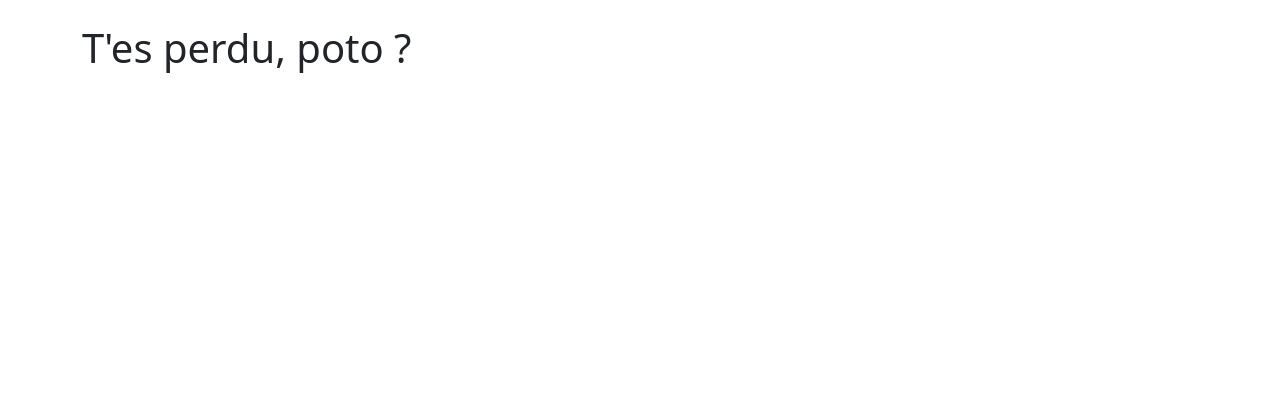
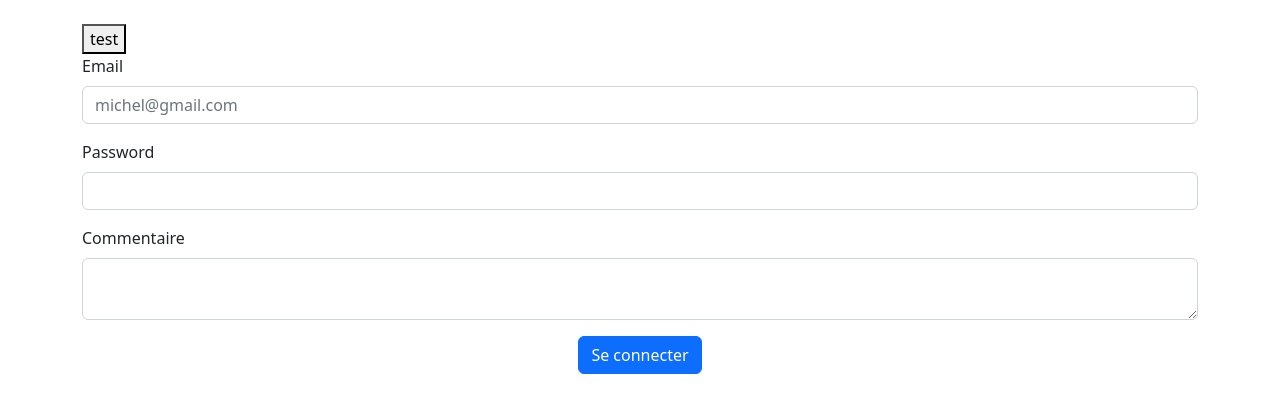
Before and after one commit to mvidailhet/promo-septembre-2022-angular-essentials, an Angular app: page /login-template-driven-form in a window 1280 px wide. Before the commit this address led to /not-found. Shown: the top 412 px of the page. Built offline with nearby package versions, Linux system fonts and the light colour scheme.

Commit message:
Model driven form

```diff
--- /dev/null
+++ b/src/app/pages/login-model-driven/login-model-driven.component.html
@@ -0,0 +1,34 @@
+<div class="container mt-4">
+  <form [formGroup]="loginForm" (ngSubmit)="onSubmit()">
+    <div formGroupName="userData">
+      <div class="mb-3">
+        <label for="emailInput" class="form-label">Email</label>
+        <input type="email" formControlName="email" class="form-control" id="emailInput" placeholder="michel@gmail.com">
+        <div class="invalid-feedback" *ngIf="email.touched && email.invalid && email.errors">
+          <ng-container *ngIf="email.errors['required']">
+            L'email ne peut pas être vide
+          </ng-container>
+          <ng-container *ngIf="email.errors['email']">
+            L'email n'est pas valide
+          </ng-container>
+        </div>
+      </div>
+      <div class="mb-3">
+        <label for="passwordInput"  class="form-label">Password</label>
+        <input type="password" formControlName="password" class="form-control" id="passwordInput">
+        <div class="invalid-feedback" *ngIf="password.touched && password.invalid">
+          Le mot de passe ne peut pas être vide
+        </div>
+      </div>
+    </div>
+    <div class="mb-3">
+      <label for="commentInput" class="form-label">Commentaire</label>
+      <textarea class="form-control" formControlName="comment" id="commentInput"></textarea>
+    </div>
+    <div class="text-center">
+      <button type="submit" class="btn btn-primary">
+        Se connecter
+      </button>
+    </div>
+  </form>
+</div>
--- /dev/null
+++ b/src/app/pages/login-model-driven/login-model-driven.component.scss
@@ -0,0 +1,7 @@
+input.ng-invalid.ng-touched {
+  border: 1px solid red;
+}
+
+.invalid-feedback {
+  display: block;
+}
--- /dev/null
+++ b/src/app/pages/login-model-driven/login-model-driven.component.ts
@@ -0,0 +1,34 @@
+import { Component } from '@angular/core';
+import { FormControl, FormGroup, Validators } from '@angular/forms';
+
+@Component({
+  selector: 'app-login-model-driven',
+  templateUrl: './login-model-driven.component.html',
+  styleUrls: ['./login-model-driven.component.scss']
+})
+export class LoginModelDrivenComponent {
+  loginForm: FormGroup;
+
+  constructor() {
+    this.loginForm = new FormGroup({
+      userData: new FormGroup({
+        email: new FormControl(null, [Validators.required, Validators.email]),
+        password: new FormControl(null, Validators.required),
+      }),
+      comment: new FormControl(null),
+    });
+  }
+
+  onSubmit() {
+    console.log(this.loginForm);
+  }
+
+  get password() {
+    return this.loginForm.get('userData.password') as FormControl;
+  }
+
+  get email() {
+    return this.loginForm.get('userData.email') as FormControl;
+  }
+
+}
```
Also changed, not shown: src/app/app-routing.module.ts (+6 -2 lines), src/app/app.module.ts (+5 -2 lines).
